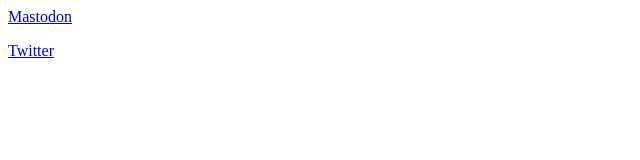
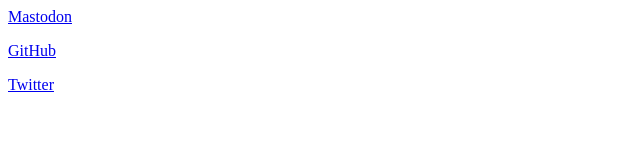
Before and after one commit to tlmii/tlmii.github.io, a plain HTML site: page index.html in a window 1280 px wide. Shown: the full height of the page, 0-640 px from the left. Drawn offline with Linux system fonts and the light colour scheme.

Commit message:
Update index.html

```diff
--- a/index.html
+++ b/index.html
@@ -5,6 +5,7 @@
   </head>
   <body>
     <p><a rel="me" href="https://hachyderm.io/@tlmii">Mastodon</a></p>
+    <p><a href="https://github.com/tlmii">GitHub</a></p>
     <p><a href="https://twitter.com/tlmii">Twitter</a></p>
   </body>
 </html>
```
